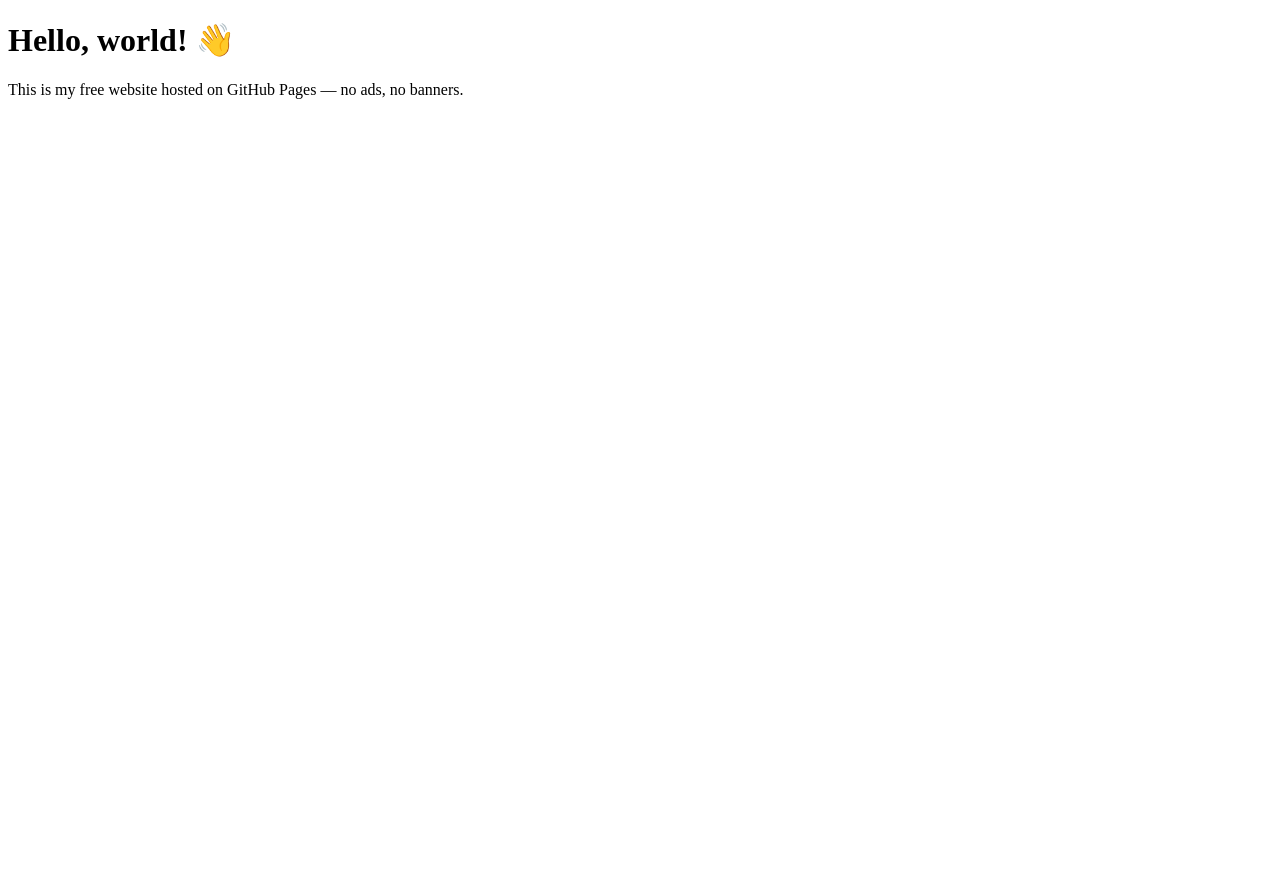
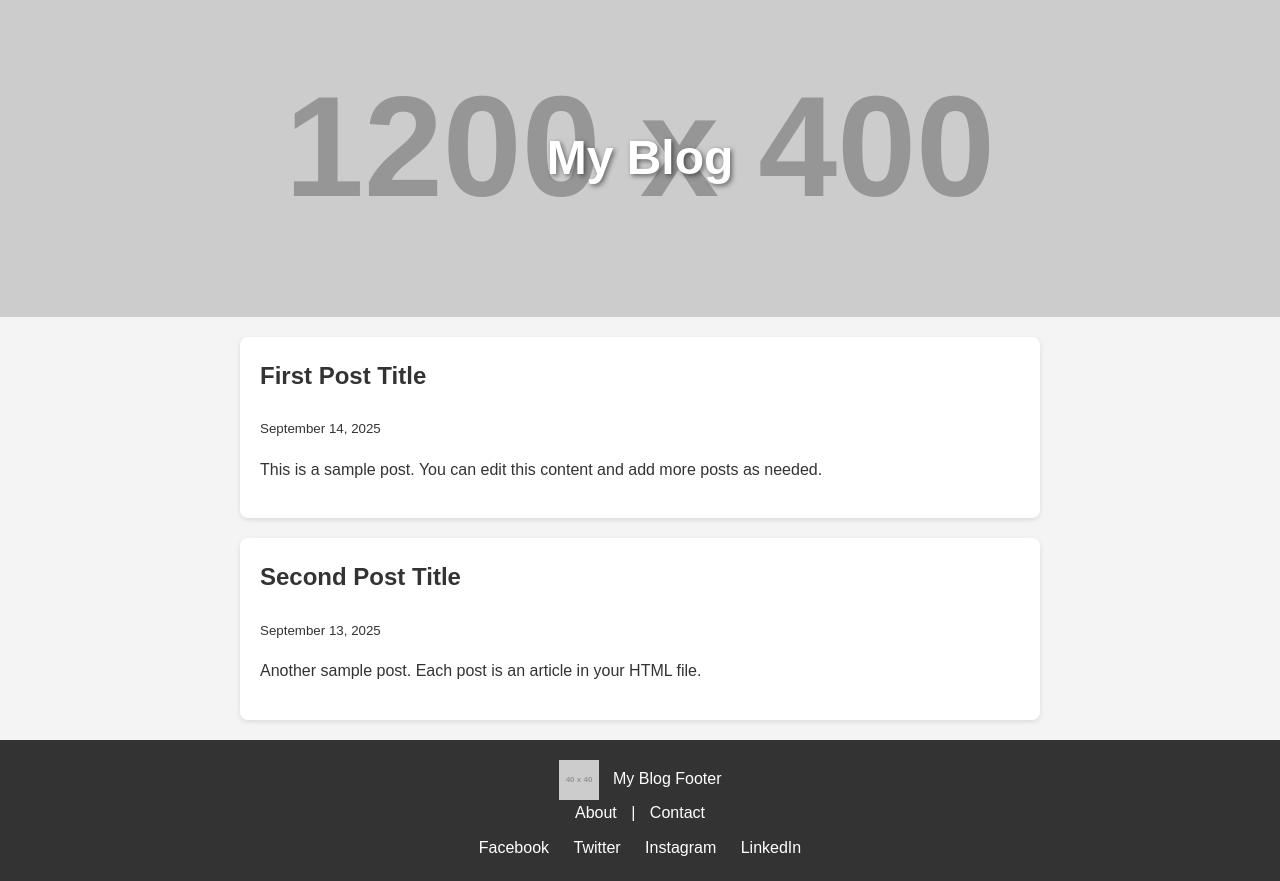
Before and after one commit to theokokx/theocoxx, a plain HTML site: page index.html in a window 1280 px wide. Before the commit the page ends 800 px from the top, so only its background shows below. Drawn offline with Linux system fonts and the light colour scheme; placeholder pictures from the web are drawn by us.

Commit message:
Update index.html

```diff
--- a/index.html
+++ b/index.html
@@ -2,10 +2,60 @@
 <html lang="en">
 <head>
   <meta charset="UTF-8">
-  <title>My First GitHub Page</title>
+  <meta name="viewport" content="width=device-width, initial-scale=1.0">
+  <title>My Blog</title>
+  <style>
+    body { margin:0; font-family: Arial, sans-serif; line-height:1.6; background:#f4f4f4; color:#333;}
+    header {
+      background: url('https://via.placeholder.com/1200x400') no-repeat center center/cover;
+      color: white; text-align: center; padding: 120px 20px;
+    }
+    header h1 { margin:0; font-size:3em; text-shadow: 2px 2px 5px rgba(0,0,0,0.5);}
+    main { max-width:800px; margin:20px auto; padding:0 20px;}
+    article { background:white; padding:20px; margin-bottom:20px; border-radius:8px; box-shadow:0 2px 5px rgba(0,0,0,0.1);}
+    article h2 { margin-top:0;}
+    footer { background:#333; color:white; text-align:center; padding:20px;}
+    footer a { color:white; margin:0 10px; text-decoration:none; }
+    footer img { height:40px; vertical-align:middle; margin-right:10px; }
+    nav.footer-nav { margin-top:10px; }
+  </style>
 </head>
 <body>
-  <h1>Hello, world! 👋</h1>
-  <p>This is my free website hosted on GitHub Pages — no ads, no banners.</p>
+
+<header>
+  <h1>My Blog</h1>
+</header>
+
+<main>
+  <article>
+    <h2>First Post Title</h2>
+    <small>September 14, 2025</small>
+    <p>This is a sample post. You can edit this content and add more posts as needed.</p>
+  </article>
+
+  <article>
+    <h2>Second Post Title</h2>
+    <small>September 13, 2025</small>
+    <p>Another sample post. Each post is an article in your HTML file.</p>
+  </article>
+</main>
+
+<footer>
+  <div>
+    <img src="https://via.placeholder.com/40" alt="Logo">
+    My Blog Footer
+  </div>
+  <div class="footer-nav">
+    <a href="#">About</a> |
+    <a href="#">Contact</a>
+  </div>
+  <div class="social-links" style="margin-top:10px;">
+    <a href="#">Facebook</a>
+    <a href="#">Twitter</a>
+    <a href="#">Instagram</a>
+    <a href="#">LinkedIn</a>
+  </div>
+</footer>
+
 </body>
 </html>
```
